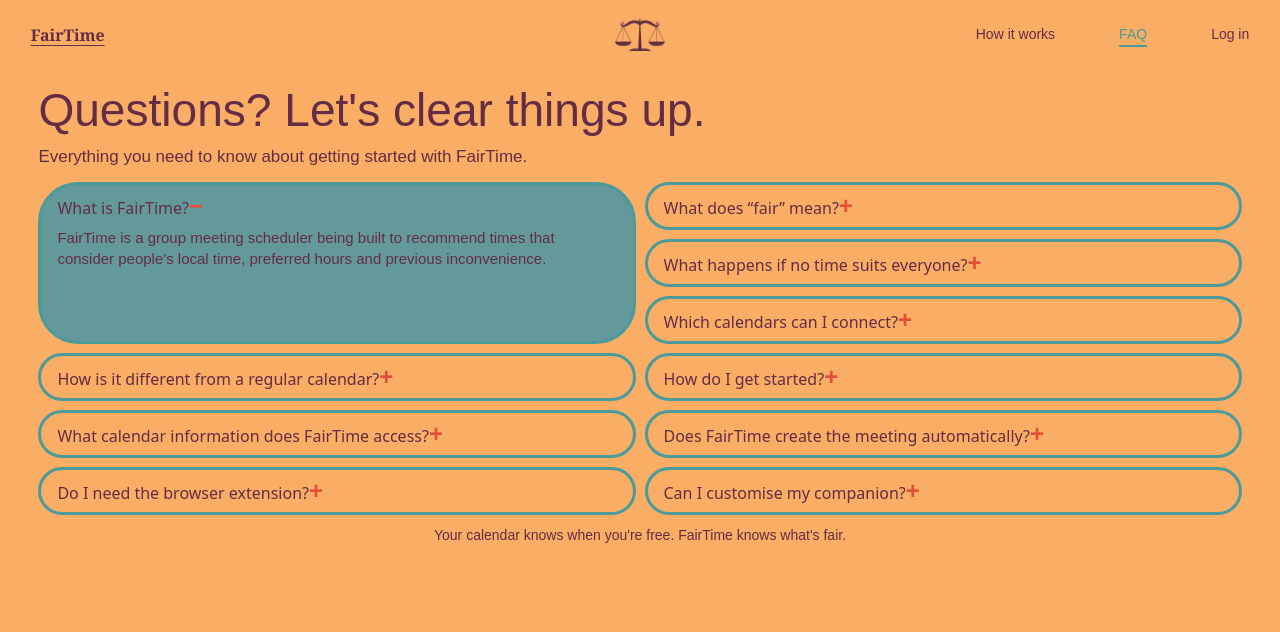
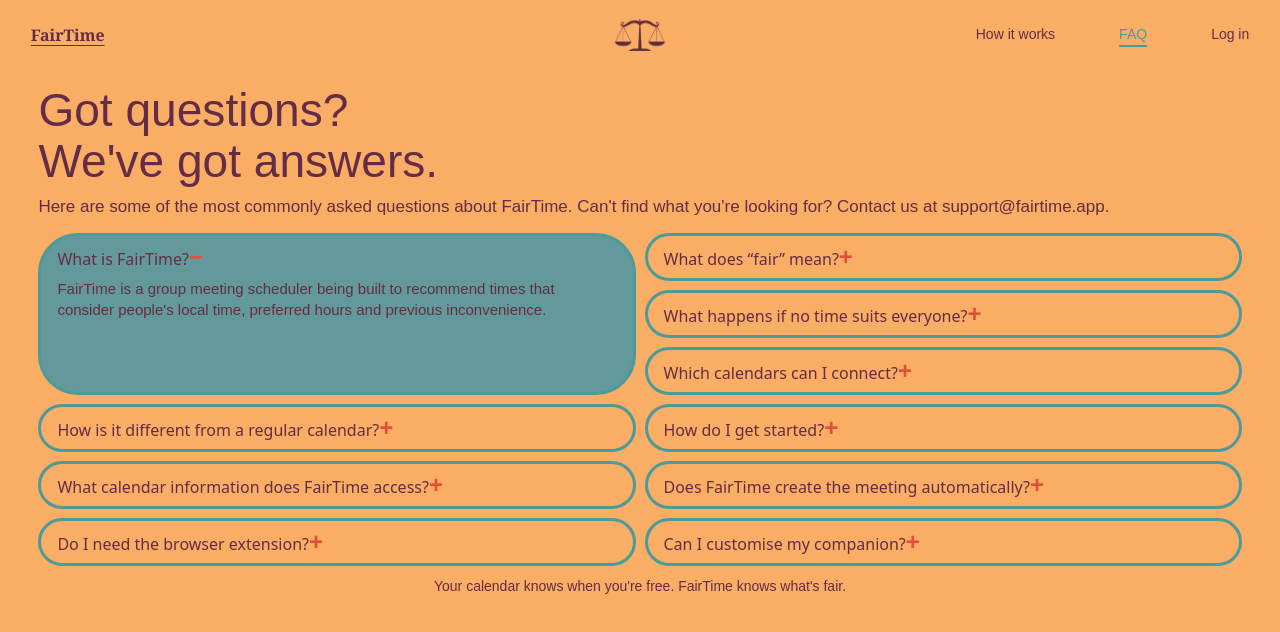
Before and after one commit to yusiaeng/fairtime, a Next.js app: page /faq in a window 1280 px wide. Shown: the top 632 px of the page. Built offline with nearby package versions, Linux system fonts and the light colour scheme; a web font is replaced by a local one.

Commit message:
Restore Figma FAQ headline and Kadwa typography

```diff
--- a/src/app/faq/page.tsx
+++ b/src/app/faq/page.tsx
@@ -50,8 +50,8 @@ export default function FAQPage() {
       </header>
 
       <main className="faq-main">
-        <h1>Questions? Let&apos;s clear things up.</h1>
-        <p className="faq-intro">Everything you need to know about getting started with FairTime.</p>
+        <h1>Got questions?<br />We&apos;ve got answers.</h1>
+        <p className="faq-intro">Here are some of the most commonly asked questions about FairTime. Can&apos;t find what you&apos;re looking for? Contact us at <span className="faq-email">support@fairtime.app</span>.</p>
         <div className="faq-showcase" aria-label="Frequently asked questions">
           {[
             sections[0].items[0],
```
